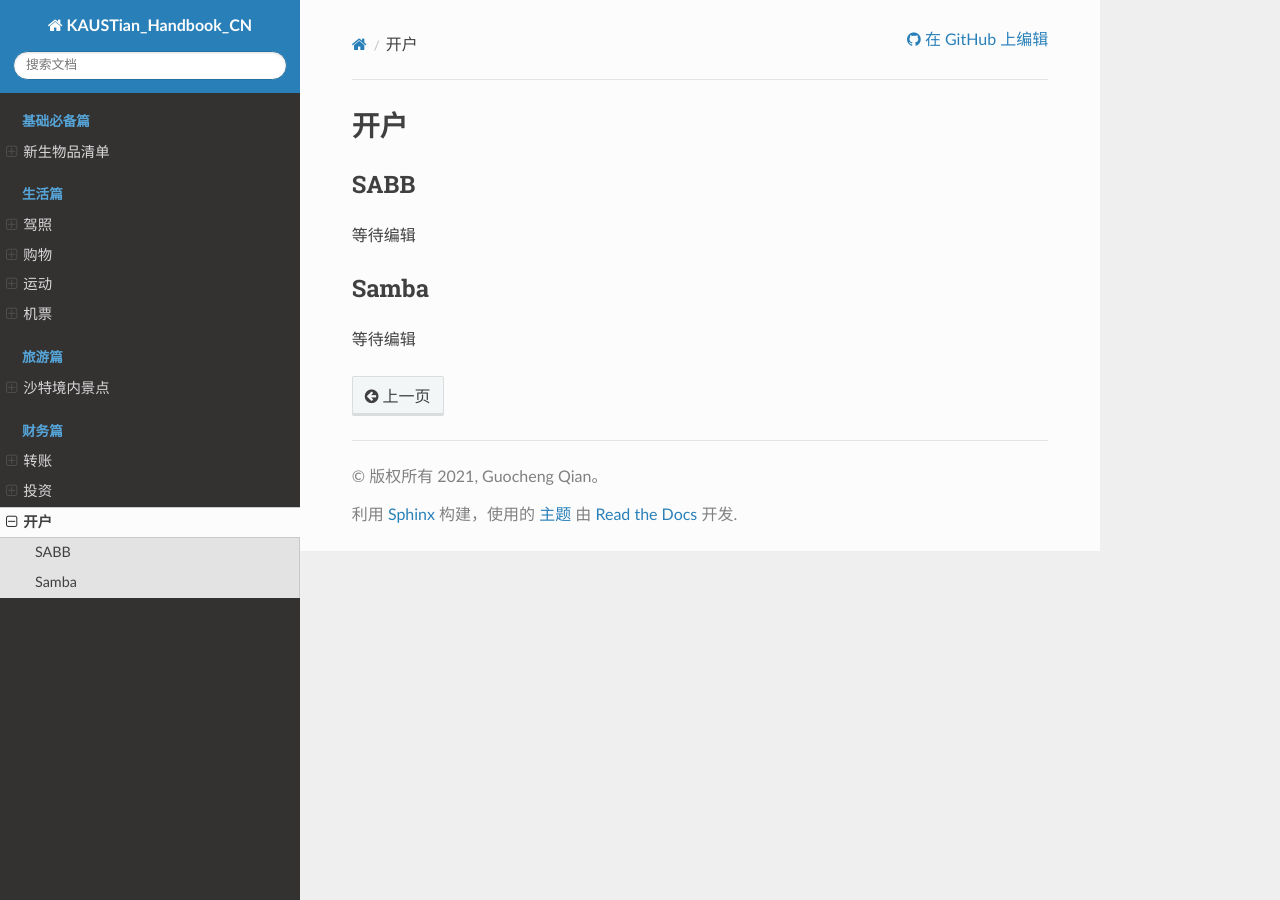
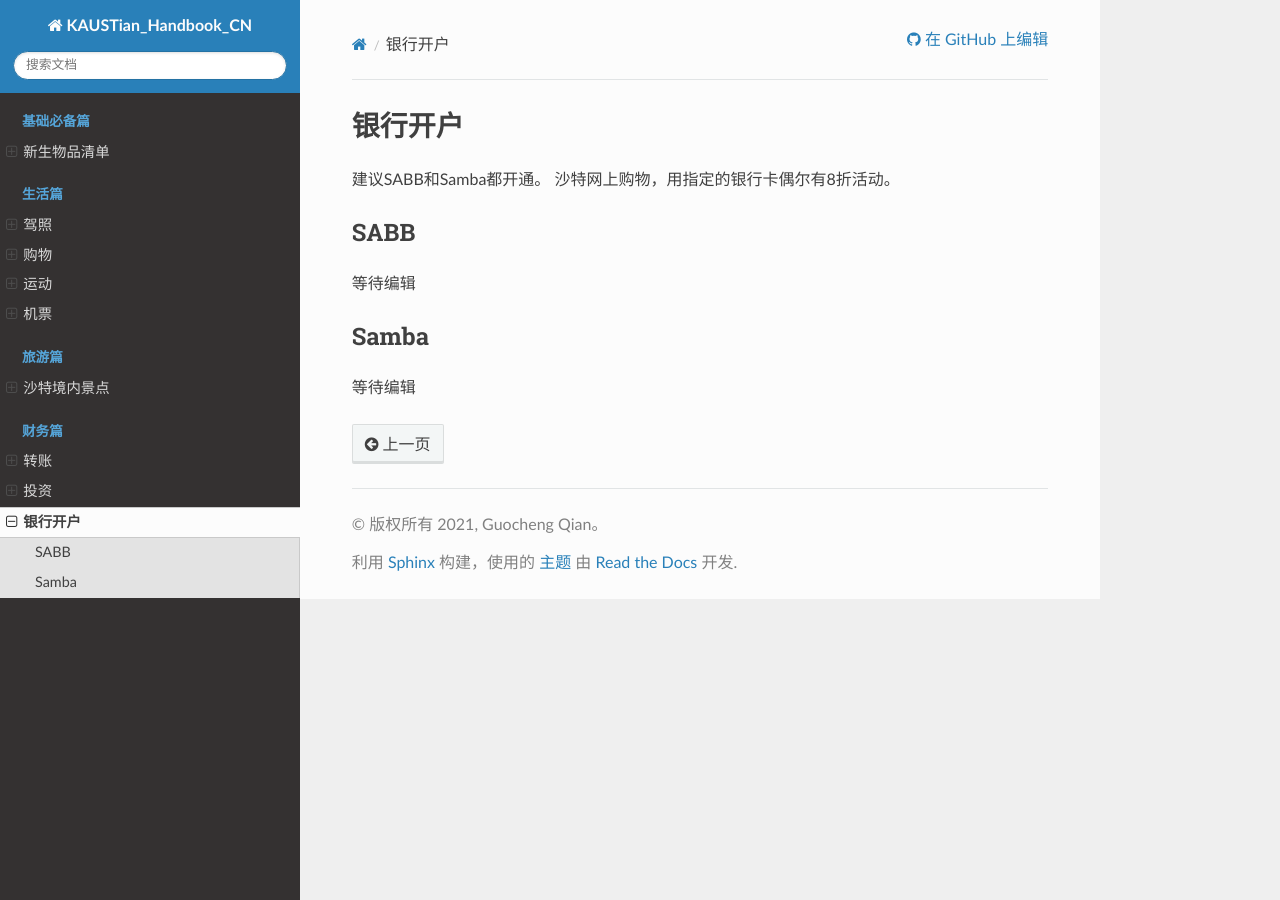
Before and after one commit to guochengqian/KAUSTian_Handbook_CN, a Sphinx documentation site: the page built from docs/content/finance/open_account.rst, in a window 1280 px wide. Built offline with Sphinx 7.4.7 and the Read the Docs theme 2.0.0, drawn with Linux system fonts in a browser that asks for light colours; pages that are not in the unit, such as notebooks, are missing from menus.

Commit message:
银行开户

```diff
--- a/docs/content/finance/open_account.rst
+++ b/docs/content/finance/open_account.rst
@@ -6,9 +6,9 @@
 
 
 
-开户
+银行开户
 ========
-
+建议SABB和Samba都开通。 沙特网上购物，用指定的银行卡偶尔有8折活动。
 
 SABB
 --------
```
